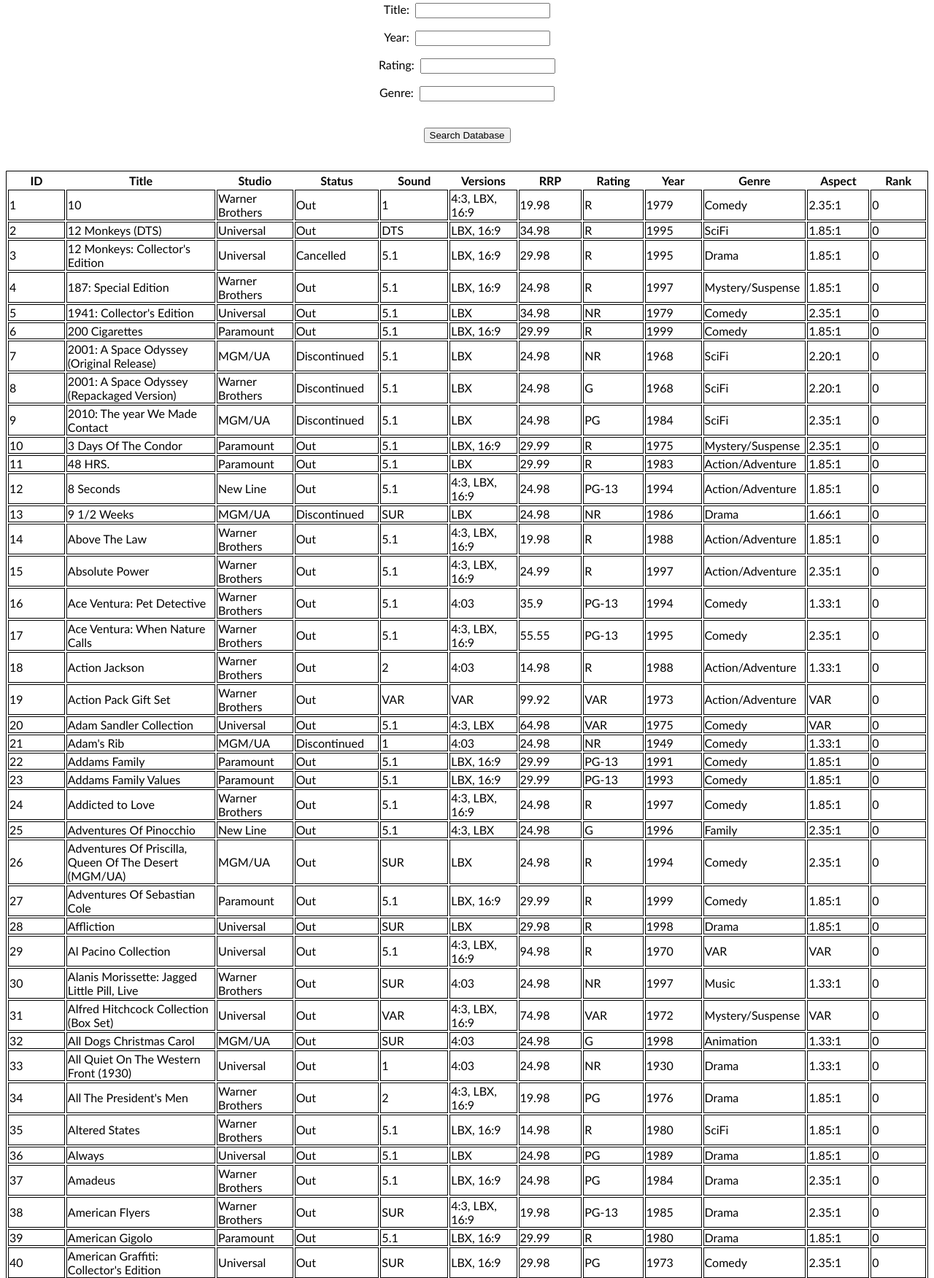
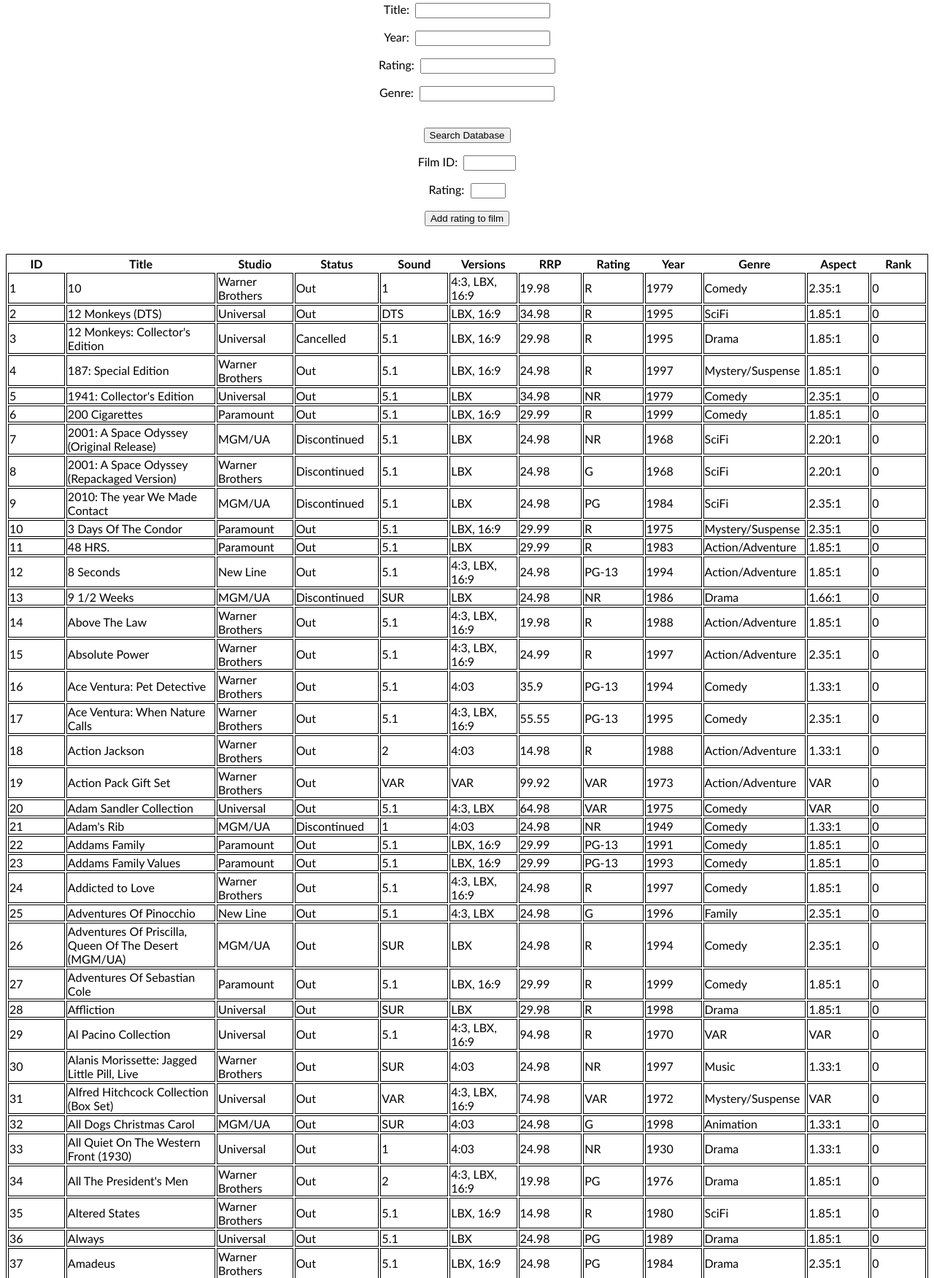
Before and after one commit to 30038674/OrangeMovieDatabaseProject, a PHP site: page /search.php in a window 1280 px wide. Shown: the part 191-1943 px from the top of the page at 73% size. Run offline with PHP 8.4, Linux system fonts and the light colour scheme; data comes from the database, SQL or seed files in the repository; data that the repository does not hold is empty.

Commit message:
New STAR RATINGS functionality - HTML
added ability for users to add ratings to records

```diff
--- a/search.php
+++ b/search.php
@@ -92,9 +92,21 @@
                         </div>
 
                     </form>
-            <br>
-            <br>
-            	<?php include "searchscr.php"; ?>
+            	<form method="post">
+                	<p style="text-align: center;">Film ID:&nbsp;&nbsp;<input type="number" min="1" max="2298" class="form-control" id="id" name="id" /></p>
+                	<p style="text-align: center;">Rating:&nbsp;&nbsp;<input type="number" min="0" max="5" class="form-control" list="stars_list" id="stars" name="stars" /></p>
+                		<datalist id="stars_list">
+							<option value="0"></option>
+							<option value="1"></option>
+							<option value="2"></option>
+							<option value="3"></option>
+							<option value="4"></option>
+							<option value="5"></option>
+						</datalist>
+                <center><button type="submit" formaction="addratingscr.php" class="btn btn-default">Add rating to film</button></center>
+            	</form>
+            	<br><br>
+            <center><?php include "searchscr.php"; ?></center>
 
 			</article>
 		</main>
```
